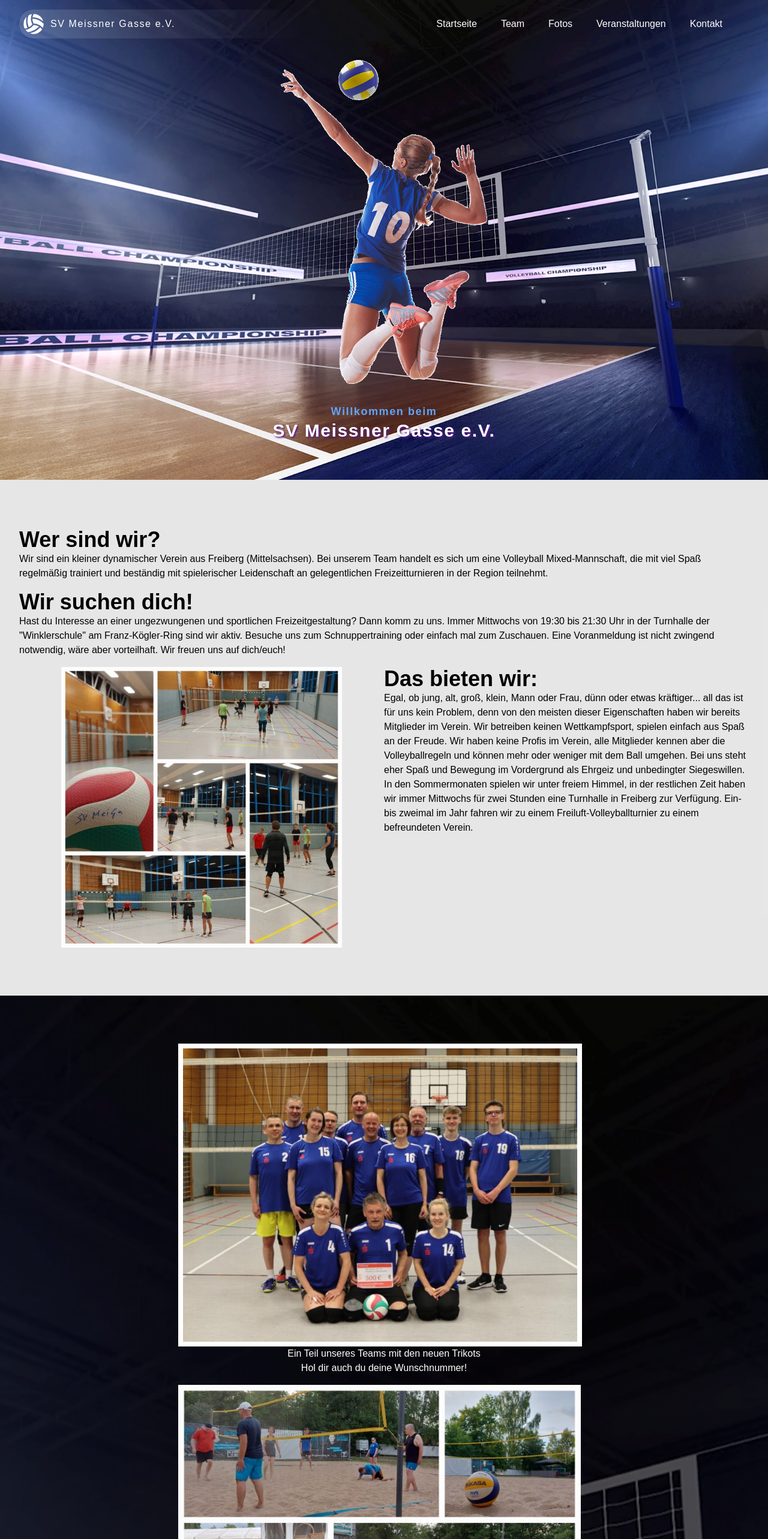
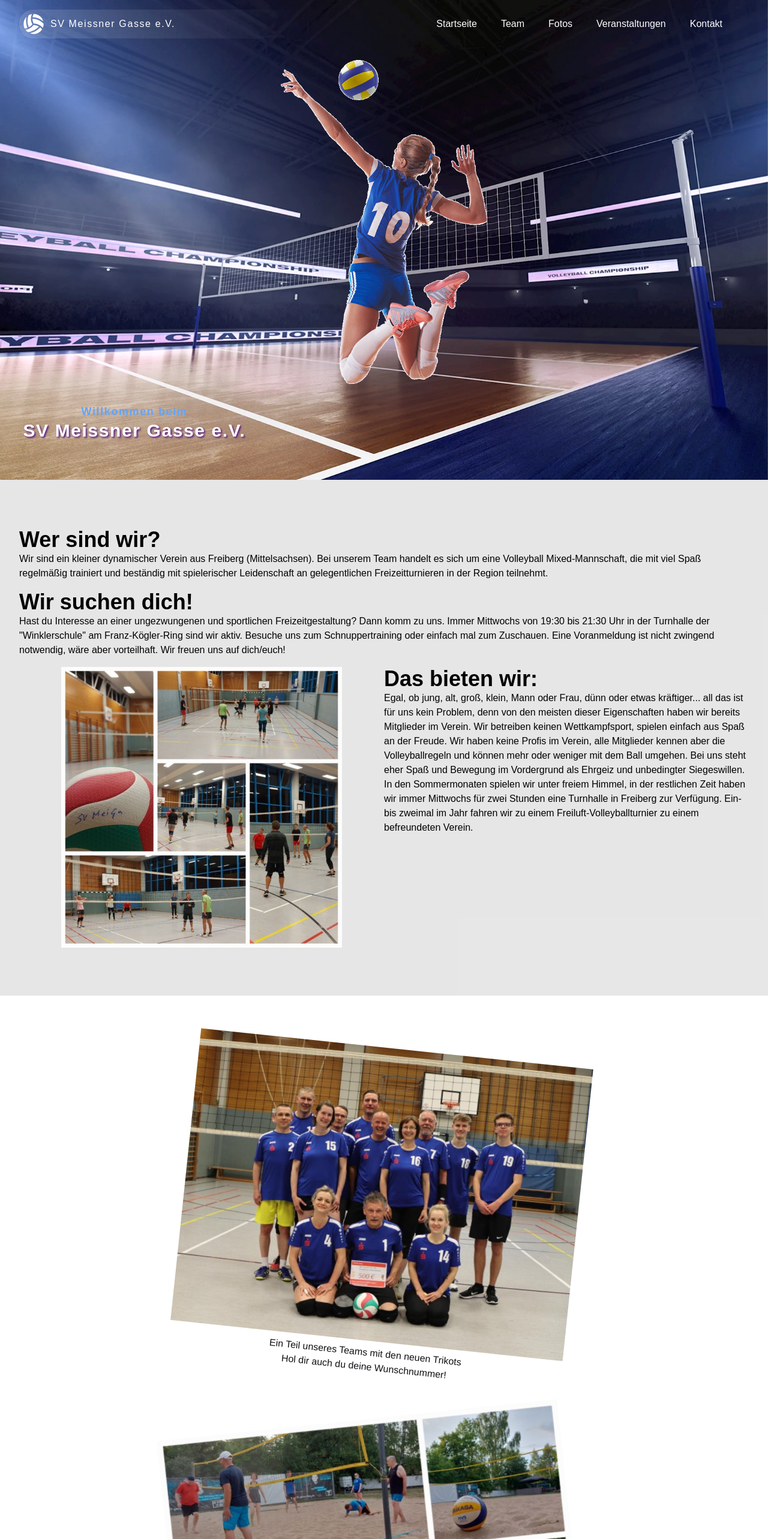
Before and after one commit to SergeySergienko/meiga, a React (Vite) app: page / in a window 1280 px wide. Shown: the top 2566 px of the page at 60% size. Built offline with nearby package versions, Linux system fonts and the light colour scheme.

Commit message:
Refactor parallax flow

```diff
--- a/src/App.css
+++ b/src/App.css
@@ -25,6 +25,10 @@ html {
   text-align: center;
 }
 
+#bg-fixed {
+  background-image: url('./assets/images/hero-bg.webp');
+}
+
 #parallax1 {
   background-image: url('./assets/images/hero-bg.webp');
 }
--- a/src/App.jsx
+++ b/src/App.jsx
@@ -15,29 +15,27 @@ import './App.css';
 const App = () => {
   return (
     <div className='app'>
+      <div
+        id='bg-fixed'
+        className='fixed top-0 left-0 bottom-0 right-0 bg-cover'
+      ></div>
       <Navbar />
-      <div className='parallax' id='parallax1'>
-        <div className='content'>
-          <Main />
-        </div>
+      <div className='parallax'>
+        <Main />
       </div>
-      <div className='section'>
+      <div className='relative z-10 bg-white'>
         <Team />
       </div>
-      <div className='parallax' id='parallax2'>
-        <div className='content'>
-          <Fotos />
-        </div>
+      <div className='parallax'>
+        <Fotos />
       </div>
-      <div className='section'>
+      <div className='relative z-10 bg-white'>
         <PastEvents />
       </div>
-      <div className='parallax' id='parallax1'>
-        <div className='content'>
-          <Kontakt />
-        </div>
+      <div className='parallax'>
+        <Kontakt />
       </div>
-      <div className='section'>
+      <div className='relative z-10'>
         <Footer />
       </div>
     </div>
--- a/src/components/Fotos.jsx
+++ b/src/components/Fotos.jsx
@@ -10,7 +10,7 @@ export const Fotos = () => {
           Fotos
         </h2>
       </div> */}
-      <div className='flex-column'>
+      <div className='flex-column rotate-6'>
         <div>
           <img
             src={Mannschaftsfoto}
@@ -18,25 +18,25 @@ export const Fotos = () => {
             style={{ width: '98%', border: '8px solid white' }}
           />
         </div>
-        <div className=''>
+        <div className='bg-white text-main-dark mb-16' style={{ width: '98%' }}>
           <p>Ein Teil unseres Teams mit den neuen Trikots</p>
-          <p className='mb-4'>Hol dir auch du deine Wunschnummer!</p>
+          <p className='pb-2'>Hol dir auch du deine Wunschnummer!</p>
         </div>
       </div>
 
-      <div className='flex-column'>
+      <div className='relative flex-column -rotate-6 z-10'>
         <div>
           <img src={sv3} alt='sv3' />
         </div>
-        <div>
+        <div className='bg-white text-main-dark mb-16' style={{ width: '98%' }}>
           <p>
             Impressionen zu unseren Trainingseinheiten in der Freiluftsaison
             2023
           </p>
-          <p className='mb-4'>Immer mit Ehrgeiz, aber auch viel Spaß</p>
+          <p className='pb-2'>Immer mit Ehrgeiz, aber auch viel Spaß</p>
         </div>
       </div>
-      <div className='flex-column'>
+      <div className='flex-column origin-bottom-right transform rotate-12'>
         <img src={sv4} alt='sv4' />
       </div>
     </div>
--- a/src/components/events/EventPopup.jsx
+++ b/src/components/events/EventPopup.jsx
@@ -13,7 +13,10 @@ export const EventPopup = ({ event, onClose }) => {
 
   return (
     <div className='fixed p-4 inset-0 z-50 flex items-center justify-center bg-main-dark/80 backdrop-blur'>
-      <div className='relative external-container pt-16 pb-6 overflow-y-auto max-h-full bg-white rounded'>
+      <div
+        className='relative external-container pt-16 pb-6 overflow-y-auto max-h-full bg-white rounded'
+        style={{ marginTop: 100 }}
+      >
         <button
           className='absolute top-4 right-4 text-xl hover:text-red-600'
           onClick={onClose}
```
